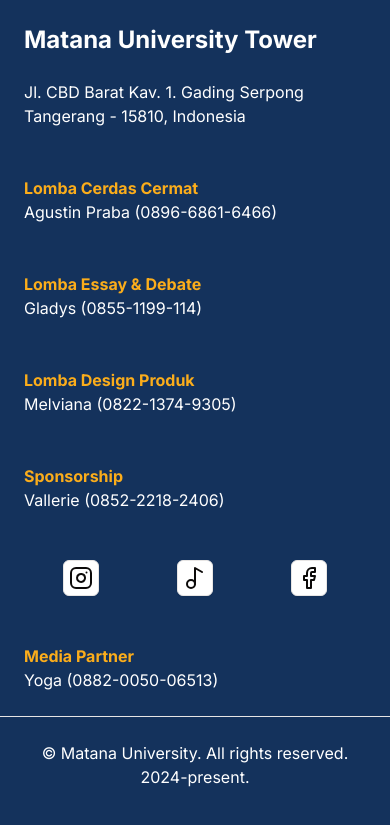
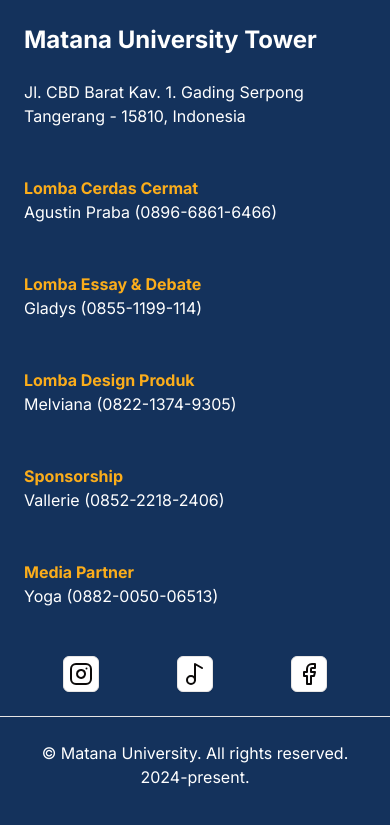
Before and after one commit to signofcommunication/febis-week, a Next.js app: page /about in a window 390 px wide. Shown: the part 1824-2649 px from the top of the page. Built offline with nearby package versions, Linux system fonts and the light colour scheme.

Commit message:
Feat: Update footer order

```diff
--- a/components/carousel-programs.tsx
+++ b/components/carousel-programs.tsx
@@ -22,7 +22,7 @@
   {
     title: "Seminar",
     image: "/AXL05209.jpg",
-    description: `Febis Week 2024 akan menyelenggarakan seminar dengan tema “Empowering Tomorrow's Leaders:....`,
+    description: `Febis Week 2024 akan menyelenggarakan seminar dengan tema “Empowering Tomorrow's Leaders: Fostering Youth in the Creative....`,
     link: "/program/events/seminar",
   },
   {
--- a/src/app/Footer.tsx
+++ b/src/app/Footer.tsx
@@ -59,11 +59,11 @@
           </div>
         </Container>
         <Container className="grid gap-12 sm:justify-items-stretch items-center md:grid-cols-[1fr_1fr_1fr]">
-          <div className="flex flex-col">
+          <div className="flex flex-col order-1 md:order-1">
             <p className="matana-base-color-orange font-bold">Sponsorship</p>
             <p className="text-white">Vallerie (0852-2218-2406)</p>
           </div>
-          <div className="flex justify-around">
+          <div className="flex justify-around order-3 md:order-2">
             <Link href="https://www.instagram.com/matana_febisweek/?hl=en">
               <Button variant="outline" size="icon">
                 <Instagram />
@@ -80,7 +80,7 @@
               </Button>
             </Link>
           </div>
-          <div className="flex flex-col">
+          <div className="flex flex-col order-2 md:order-3">
             <p className="matana-base-color-orange font-bold">Media Partner</p>
             <p className="text-white">Yoga (0882-0050-06513)</p>
           </div>
--- a/src/app/about/page.tsx
+++ b/src/app/about/page.tsx
@@ -12,13 +12,13 @@
     <Section
       className="
     relative backdrop-blur-sm
-    indent-4 md:indent-0"
+    md:indent-0"
       id="about-section"
     >
       <Container
         className="
       flex flex-col gap-8
-      indent-4 md:indent-0 mt-24"
+      md:indent-0 mt-24"
       >
         <h1 className="font-bold text-center text-4xl">
           <Balancer>This Year&rsquo;s Grand Theme</Balancer>
```
